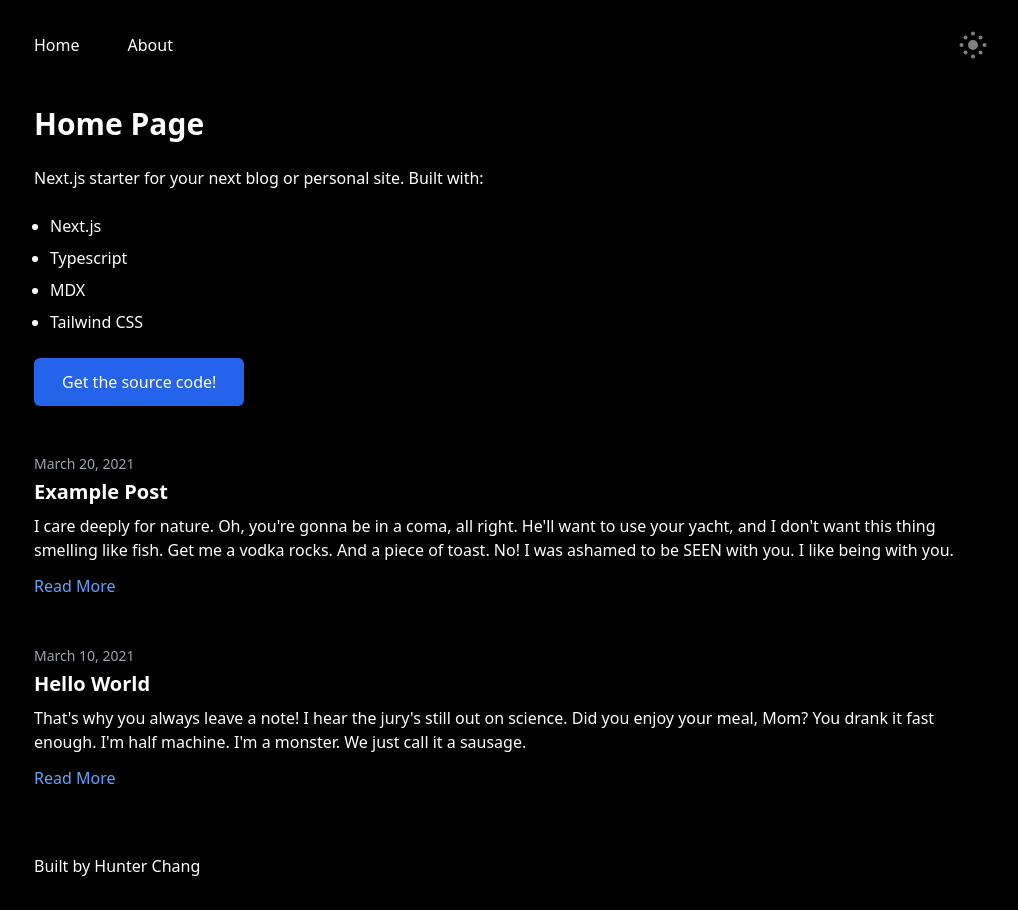
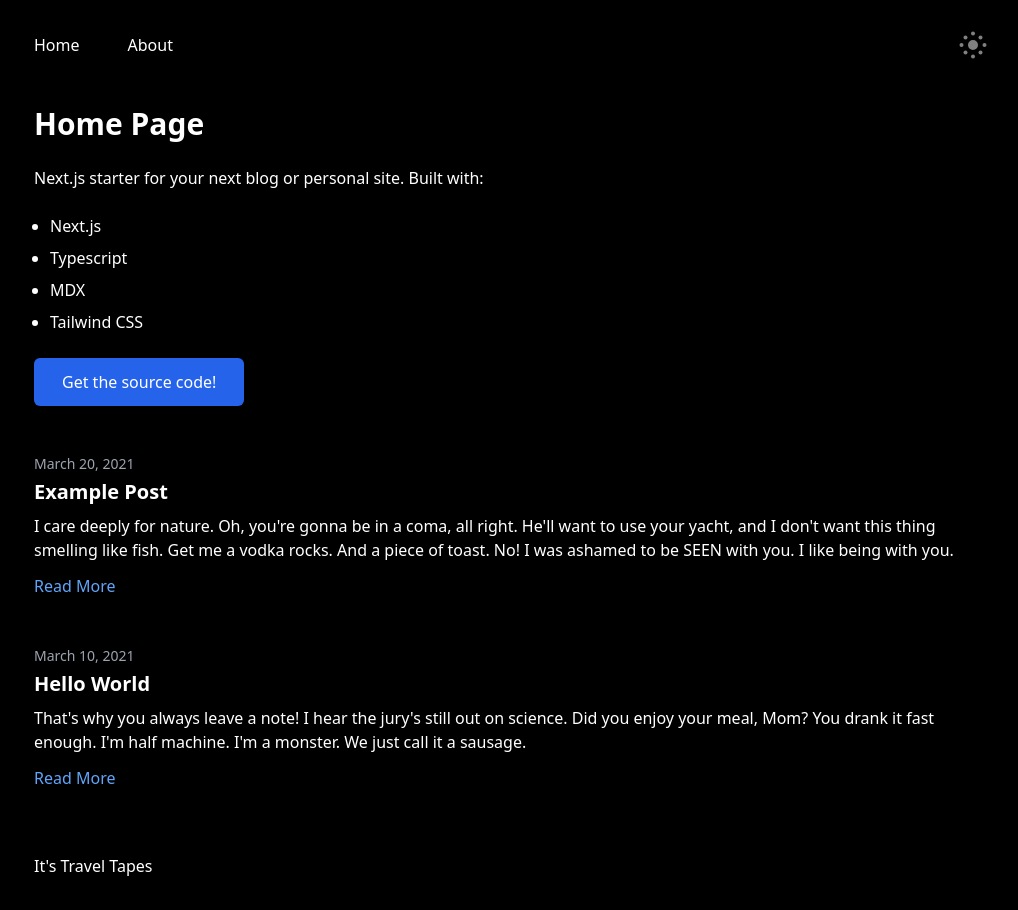
Before and after one commit to alexmlcc/Next-js-blog, a Next.js app: page / in a window 1280 px wide. Shown: the whole page, without its empty margins (126-1144 px from the left). Built offline with nearby package versions, Linux system fonts and the light colour scheme; what @tailwindcss/typography would draw is missing.

Commit message:
Update Layout.tsx

```diff
--- a/components/Layout.tsx
+++ b/components/Layout.tsx
@@ -28,12 +28,12 @@
       </main>
       <footer className="py-8">
         <div className="max-w-5xl px-8 mx-auto">
-          Built by{' '}
+          It's{' '}
           <a
             className="text-gray-900 dark:text-white"
-            href="https://twitter.com/huntarosan"
+            href="#"
           >
-            Hunter Chang
+            Travel Tapes
           </a>
         </div>
       </footer>
```
